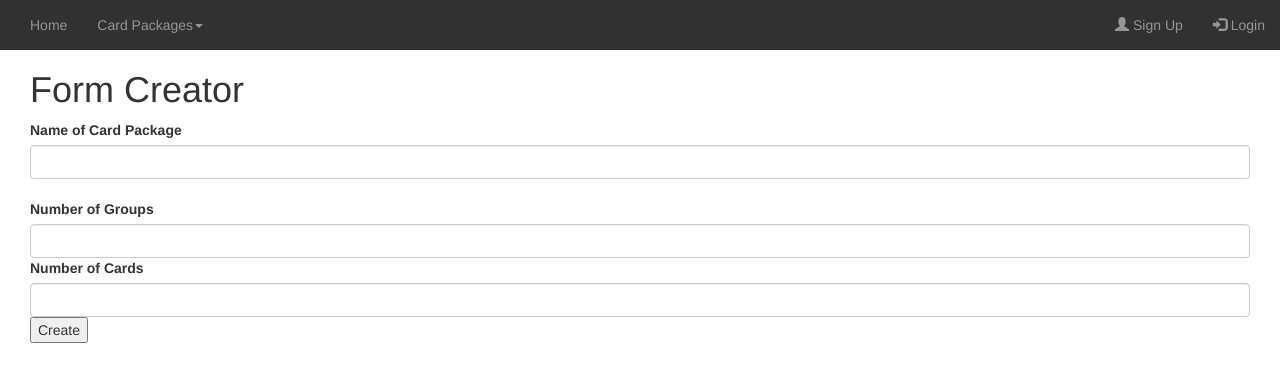
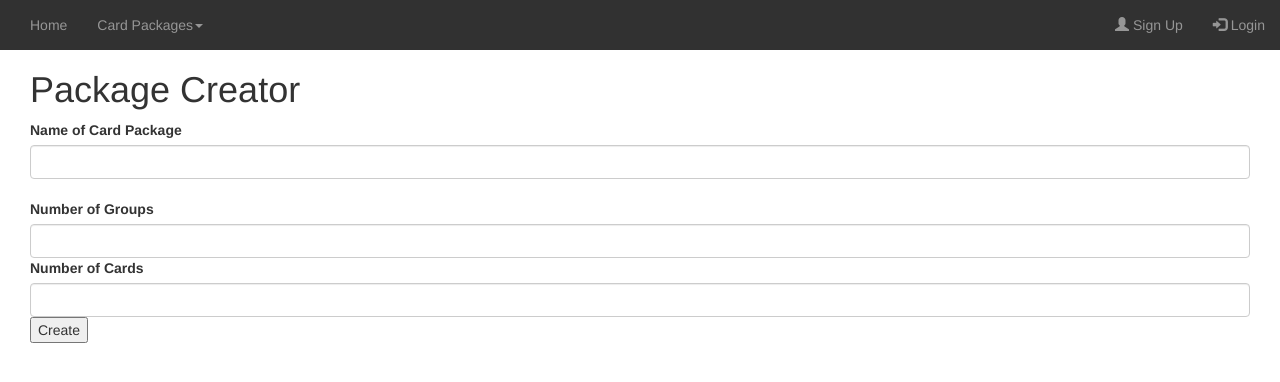
Before and after one commit to bendalll/itech3209, a Django app: template MyDigitalHealth/templates/project.html in a window 1280 px wide. Shown: the top 382 px of the page. Run offline with Django 3.2, Linux system fonts and the light colour scheme; the template is opened without the code that fills it: most values are stand-ins (such as "Sample title", 1, 10 or a date in 2020); some libraries are stand-ins or nearby versions.

Commit message:
Edit format of file

```diff
--- a/MyDigitalHealth/templates/project.html
+++ b/MyDigitalHealth/templates/project.html
@@ -4,23 +4,21 @@
 	<script src="{% static 'scripts/project.js'%}"></script>
 	<!-- Bootstrap Container -->
 	<div  class="container-fluid" id="formCreator">
-	<div>
-	<!-- Heading -->
-	<h1>Form Creator</h1>
-	</div>
-
+	    <h1>Package Creator</h1>
         <div id="testing">
             <!-- Name of Card Package Heading -->
             <label class="fb-text-label">Name of Card Package</label>
             <!-- Name of Card Package -->
             <input type="text" class="form-control" id="nameOfCardPackage">
-	</div></br>
+        </div>
+        <br />
 
         <!-- Bootstrap Row -->
         <div  class="row" id="pageRows">
         </div>
         <div  class="row" id="buttons">
         </div>
+
         <!-- Number of Groups and Cards Form-->
         <div class="form-group" id ="create">
             <!-- Number of Groups Heading -->
```
Lines whose indentation alone changed are shown as unchanged.
